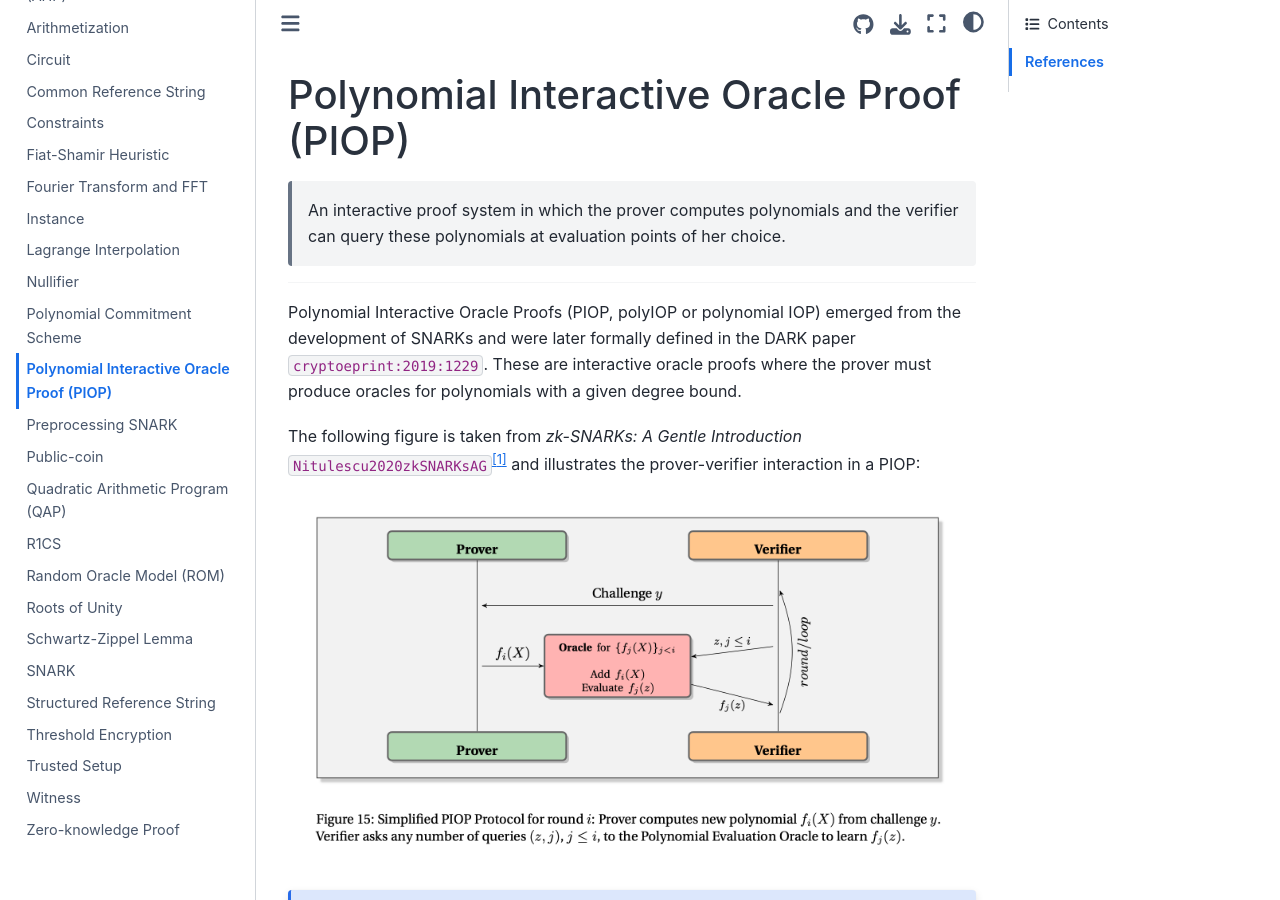
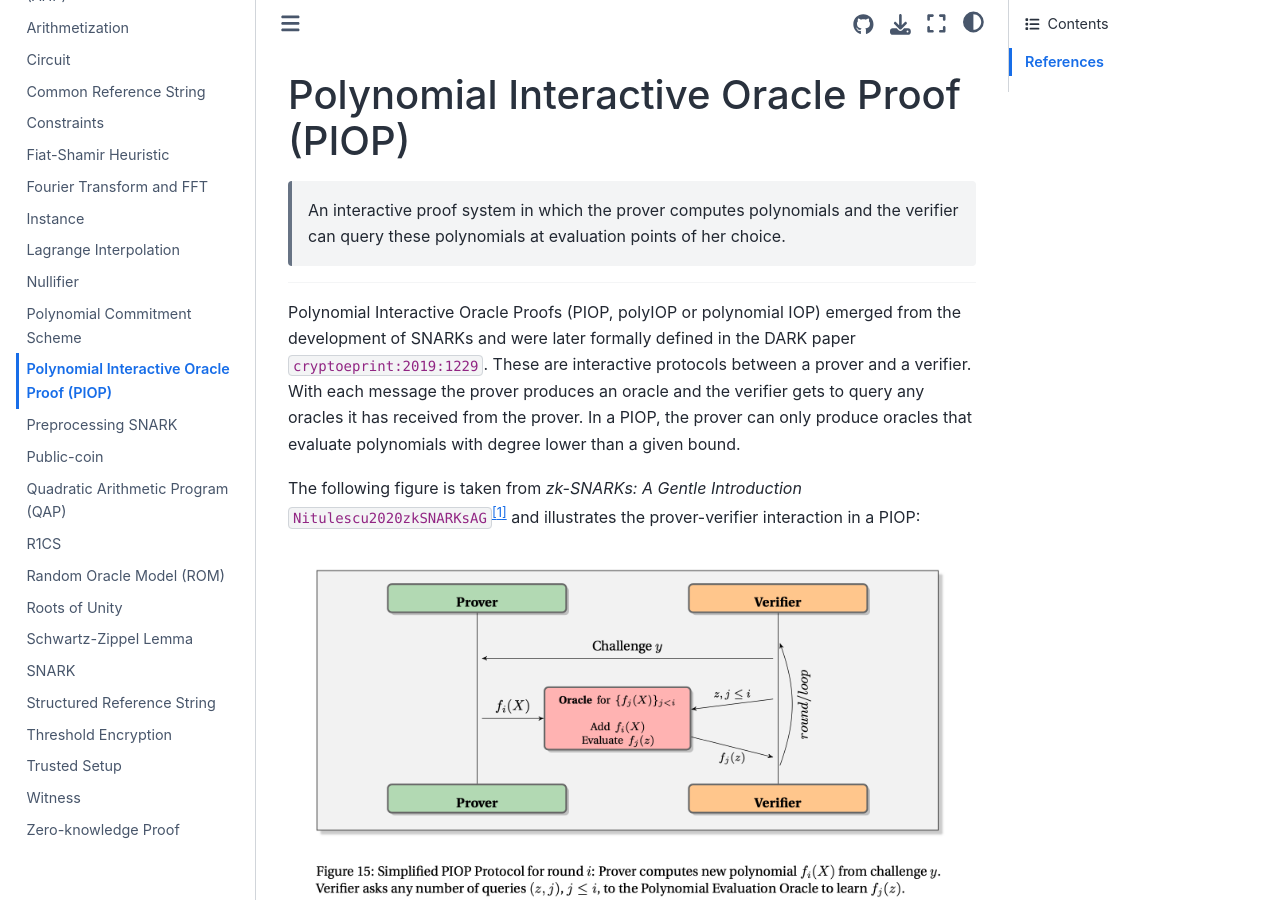
Before and after one commit to zkjargon/zkjargon.github.io, a Jupyter Book: the page built from definitions/polynomial_interactive_oracle_proof.md, in a window 1280 px wide and 900 px high. Built offline with Jupyter Book 1.0.4 settings and Sphinx 7.4.7 and the Sphinx Book theme 1.1.4, drawn with Linux system fonts in a browser that asks for light colours; cross-references to code outside the pages are shown as plain code.

Commit message:
expand definition of PIOP

```diff
--- a/definitions/polynomial_interactive_oracle_proof.md
+++ b/definitions/polynomial_interactive_oracle_proof.md
@@ -5,7 +5,7 @@
 
 ---
 
-Polynomial Interactive Oracle Proofs (PIOP, polyIOP or polynomial IOP) emerged from the development of SNARKs and were later formally defined in the DARK paper {cite}`cryptoeprint:2019:1229`. These are interactive oracle proofs where the prover must produce oracles for polynomials with a given degree bound.
+Polynomial Interactive Oracle Proofs (PIOP, polyIOP or polynomial IOP) emerged from the development of SNARKs and were later formally defined in the DARK paper {cite}`cryptoeprint:2019:1229`. These are interactive protocols between a prover and a verifier. With each message the prover produces an oracle and the verifier gets to query any oracles it has received from the prover. In a PIOP, the prover can only produce oracles that evaluate polynomials with degree lower than a given bound.
 
 The following figure is taken from *zk-SNARKs: A Gentle Introduction* {cite}`Nitulescu2020zkSNARKsAG`[^1] and illustrates the prover-verifier interaction in a PIOP:
 
```
